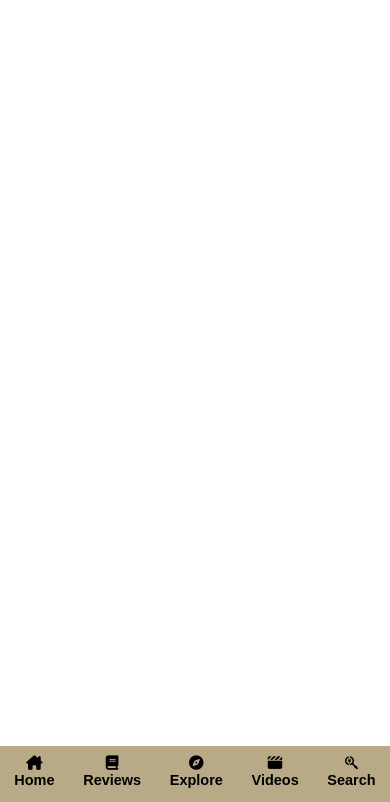
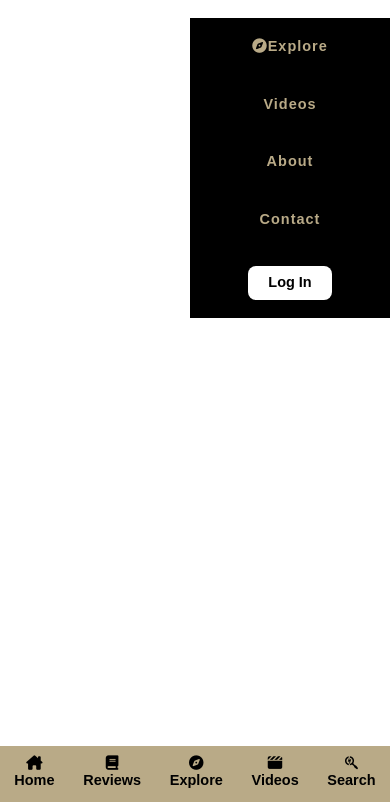
Before and after one commit to ashikmr/project_nanyang, a Django app: page / in a window 390 px wide. Shown: the part 42-844 px from the top of the page. Run offline with Django 3.2, Linux system fonts and the light colour scheme; some libraries are stand-ins or nearby versions; some web fonts are replaced.

Commit message:
Created separate login_btn for mid-navigation and moved the mid-navigation to the right-side of the screen when viewed in mobile.

```diff
--- a/blogapp/static/blogapp/css/main.css
+++ b/blogapp/static/blogapp/css/main.css
@@ -281,6 +281,14 @@
   text-transform: capitalize;
   font-weight: 600;
 }
+.navbar__mid_navigation__links--login_mobile_btn {
+  display: none;
+}
+@media (max-width: 768px) {
+  .navbar__mid_navigation__links--login_mobile_btn {
+    display: block;
+  }
+}
 .navbar__login-search__loginbtn {
   background-color: rgb(255, 255, 255);
   color: rgb(0, 0, 0);
@@ -338,6 +346,24 @@
   }
 }
 
+@media (max-width: 768px) {
+  .navbar__mid_navigation {
+    position: absolute;
+    top: 6rem;
+    right: 0;
+    background-color: black;
+    display: -webkit-box;
+    display: -ms-flexbox;
+    display: flex;
+    -webkit-box-orient: vertical;
+    -webkit-box-direction: normal;
+        -ms-flex-direction: column;
+            flex-direction: column;
+    min-height: 30rem;
+    min-width: 20rem;
+    overflow: auto;
+  }
+}
 /*
 RFS is a unit resizing engine which was initially developed to
 resize font sizes (hence its abbreviation for Responsive Font Sizes).
--- a/blogapp/templates/blogapp/navbar.html
+++ b/blogapp/templates/blogapp/navbar.html
@@ -20,6 +20,11 @@
       <li class="navbar__mid_navigation__links navbar__mid_navigation__links--contact">
         <a href="" title="Contact">contact</a>
       </li>
+      <li class="navbar__mid_navigation__links navbar__mid_navigation__links--login_mobile_btn">
+        <button class="navbar__login-search__loginbtn">
+          log in
+        </button>
+      </li>
     </ul>
     <!-- Third section of navbar -->
     <ul class="navbar__login-search">
```
Also changed, not shown: src/scss/layout/_navbar.scss (+34 -0 lines), 1 other file.
